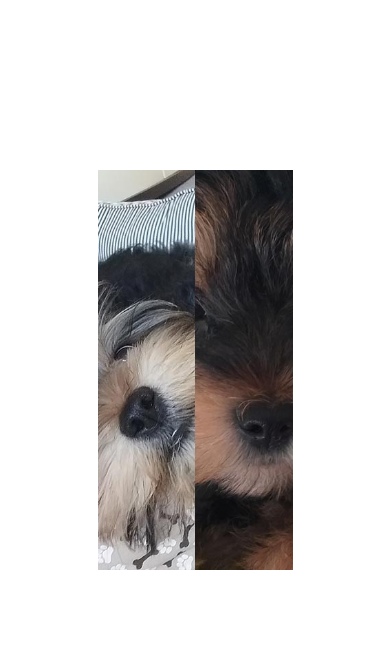
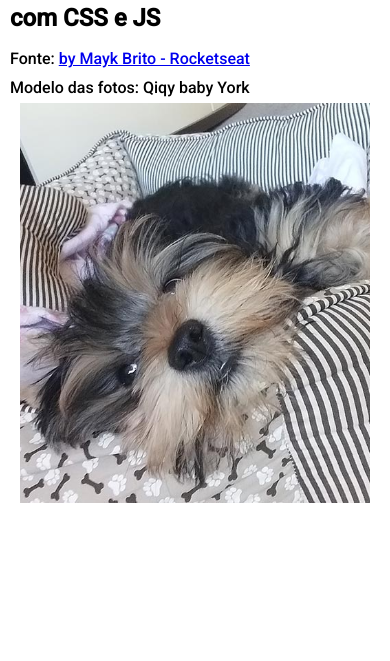
Before and after one commit to anapaulafelic/slider, a plain HTML site: page index.html in a window 390 px wide. Shown: the part 183-844 px from the top of the page. Drawn offline with Linux system fonts and the light colour scheme.

Commit message:
add responsive tags

```diff
--- a/assets/css/slider.css
+++ b/assets/css/slider.css
@@ -10,6 +10,13 @@ body {
   height: 100vh;
   font-family: 'Roboto', sans-serif;
   font-size: 16px;
+}
+
+section#slider {
+  margin: 0 auto;
+  padding: 10px;
+  display: grid;
+  place-items: center;
 }
 
 .fonte {
@@ -39,6 +46,28 @@ body {
   /* desativando a captura de eventos desse item */
 }
 
+
+@media (max-width: 992px) {
+  #items-wrapper {
+    width: calc(100% - 20px);
+  }
+  .item {
+    flex: none;
+    width: 100%;
+    height: 400px;
+    scroll-snap-align: start;
+    /* height: 645px; */
+    pointer-events: none;
+    /* desativando a captura de eventos desse item */
+  }
+  .fonte {
+    line-height: 1.8rem;
+  }
+  .fonte h1 {
+    padding-bottom: 0.8rem;
+  }
+}
+
 img {
   width: 100vw;
   max-width: 100%;
--- a/assets/js/slider.js
+++ b/assets/js/slider.js
@@ -5,4 +5,5 @@ if(event.deltaY > 0 ){
 } else {
   event.target.scrollBy(-300, 0) /* eixo X e  Y */
 }
+
 })
--- a/index.html
+++ b/index.html
@@ -10,11 +10,12 @@
   <title>Criando um Carousel</title>
 </head>
 <body>
+
+  <section id="slider">
   <div class="fonte">
-    <h1>Criando um Carousel do Zero só com CSS e JS</h1><br>
-    Fonte: <a href="https://www.youtube.com/watch?v=SGwHpzgqzgk" class="ref" target="_blank"> by Mayk Brito - Rocketseat</a>
-    <br>Modelo das fotos: Nossa Qiqy
-
+    <h1>Criando um Carousel do Zero só com CSS e JS</h1>
+    <p>Fonte: <a href="https://www.youtube.com/watch?v=SGwHpzgqzgk" class="ref" target="_blank"> by Mayk Brito - Rocketseat</a></p>
+    <p>Modelo das fotos: Qiqy baby York</p>
   </div>
   <div id="items-wrapper">
     <div id="items">
@@ -23,7 +24,7 @@
       <div class="item"><img src="images/foto-qiqy-03.jpg" alt=""></div>
     </div>
   </div>
-
+</section>
   <script src="assets/js/slider.js"></script>
 </body>
 </html>
```
